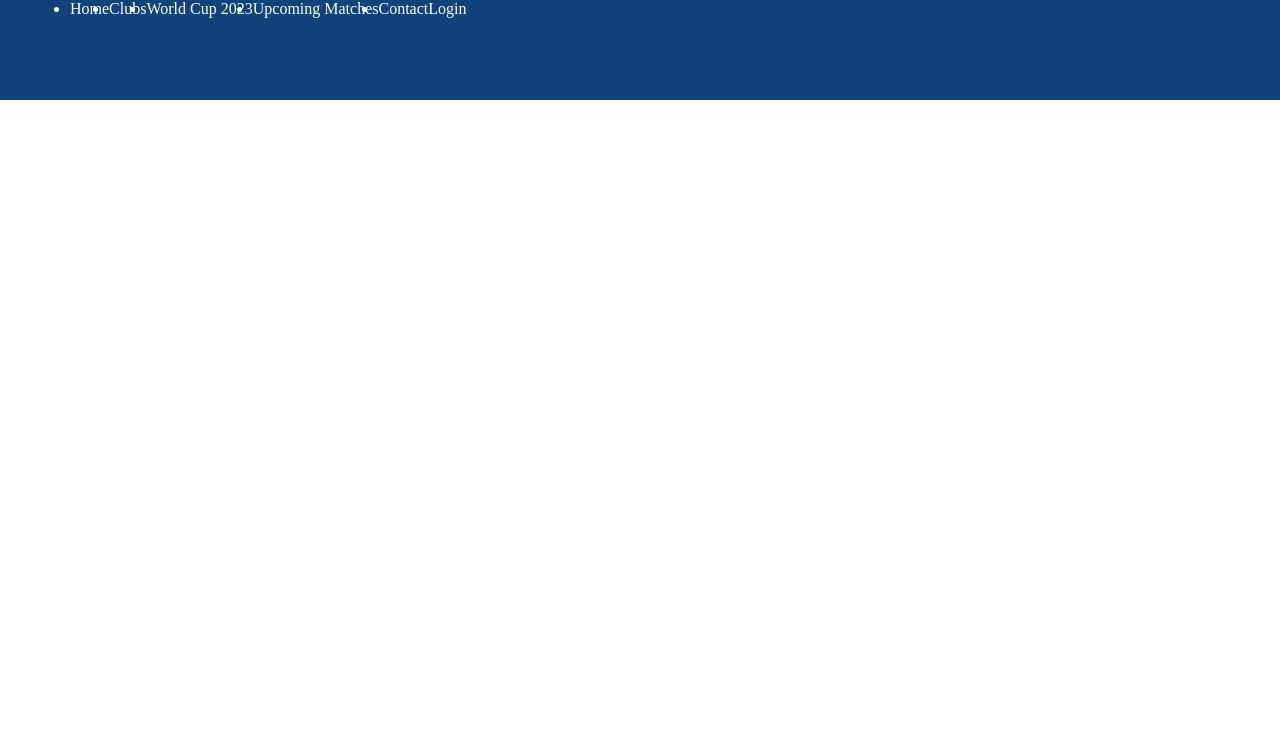
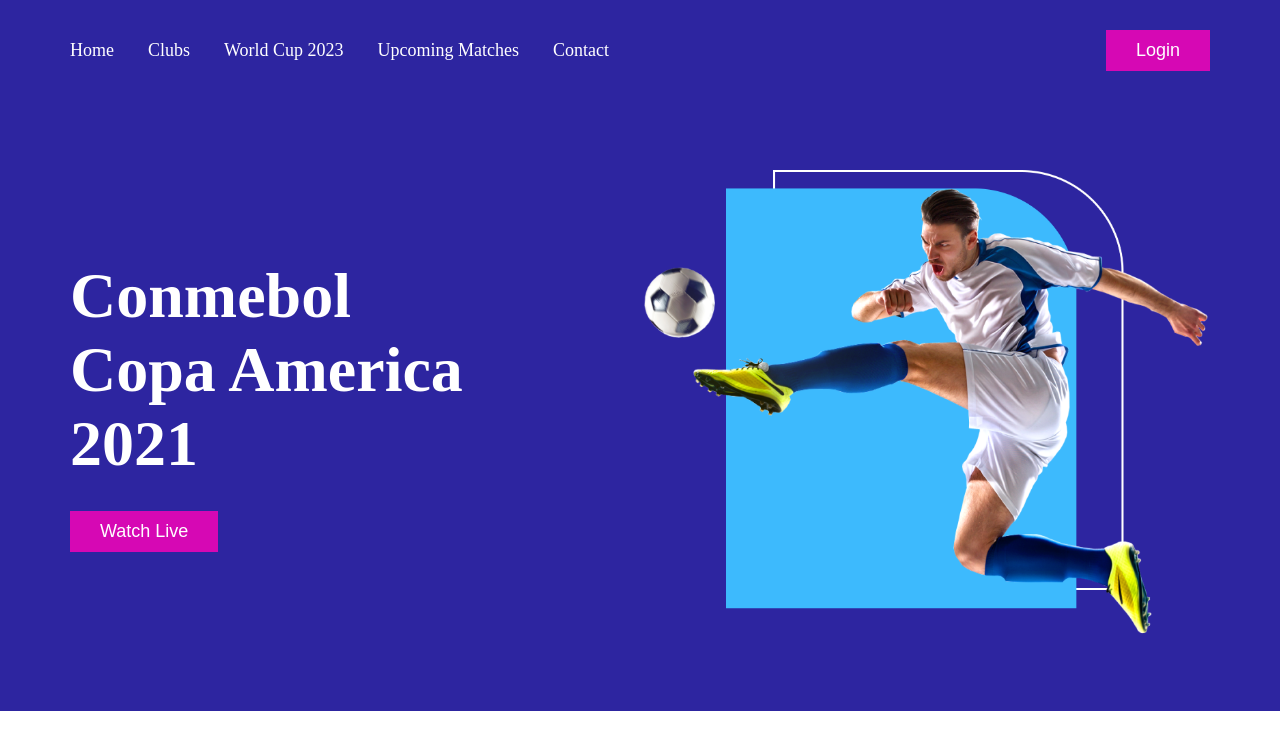
Before and after one commit to shamsuzzamanimon/football-club, a plain HTML site: page index.html in a window 1280 px wide. Drawn offline with Linux system fonts and the light colour scheme.

Commit message:
Banner area design complete

```diff
--- a/index.html
+++ b/index.html
@@ -16,8 +16,9 @@
         <!-- Nav area start -->
 
         <nav class="box flex">
+
             <div class="menu-item">
-                <ul class="flex">
+                <ul class="">
                     <li> <a href="#">Home</a></li>
                     <li><a href="">Clubs</a></li>
                     <li><a href="#">World Cup 2023</a></li>
@@ -26,11 +27,24 @@
                 </ul>
             </div>
 
-            <div class="btn">
-                <a href="#">Login</a>
+            <div class="menu-btn">
+                <button class="btn"><a href="#">Login</a></button>
             </div>
         </nav>
+
         <!-- Nav area end -->
+
+        <section class="banner box flex">
+
+            <div>
+                <h1>Conmebol <br> Copa America <br> 2021</h1>
+                <button class="btn"><a href="#">Watch Live</a></button>
+            </div>
+            <div class="banner-img">
+                <img src="./images/banner.png" alt="">
+            </div>
+        </section>
+
     </header>
 </body>
 
--- a/style.css
+++ b/style.css
@@ -23,24 +23,72 @@ html,body{
 .flex{
     display: flex;
     align-items: center;
-    /* justify-content: center; */
+    justify-content: center;
 }
 
-.header{
-    background-color: #10437A;
-    height: 100px;
+header{
+    background-color: #2D25A0;
     color: #fff;
-}
-
-.header ul{
 
 }
 
-.header ul li{
+nav{
+    height: 100px;
+}
 
+nav ul li{
+    display: inline-block;
+    margin-right: 30px;
+}
+
+nav ul li> a{
+    color: #fff;
+    font-size: 18px;
 }
 
 a{
     text-decoration: none;
+}
+
+.menu-btn{
+    margin-left: auto;
+}
+
+button.btn{
+    padding: 10px 30px;
+    font-size: 18px;
+    cursor: pointer;
+    outline: none;
+    border: none;
+    color: #fff;
+    background-color: rgb(214, 8, 180);
+}
+
+button.btn:hover{
+    background-color: rgb(231, 60, 203);
+
+}
+
+button.btn> a{
     color: #fff;
 }
+
+.banner{
+    padding: 70px 0;
+}
+
+.banner> div{
+    width: 50%;
+}
+
+.banner h1{
+    font-size: 64px;
+    margin-bottom: 30px;
+    font-weight: 700;
+    /* color: #fff; */
+}
+
+.banner-img img{
+    width: 100%;
+    height: 100%;
+}
```
